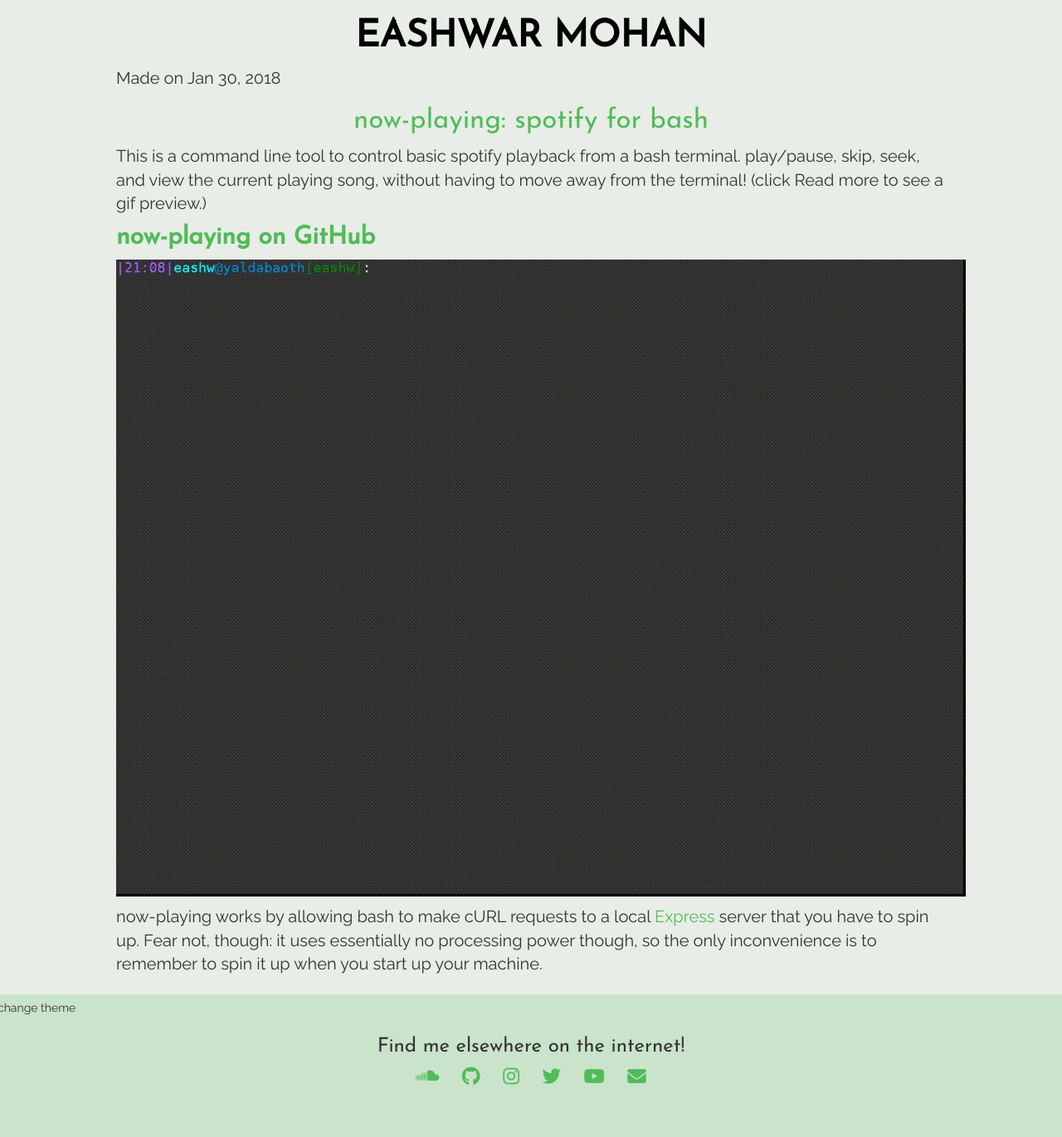
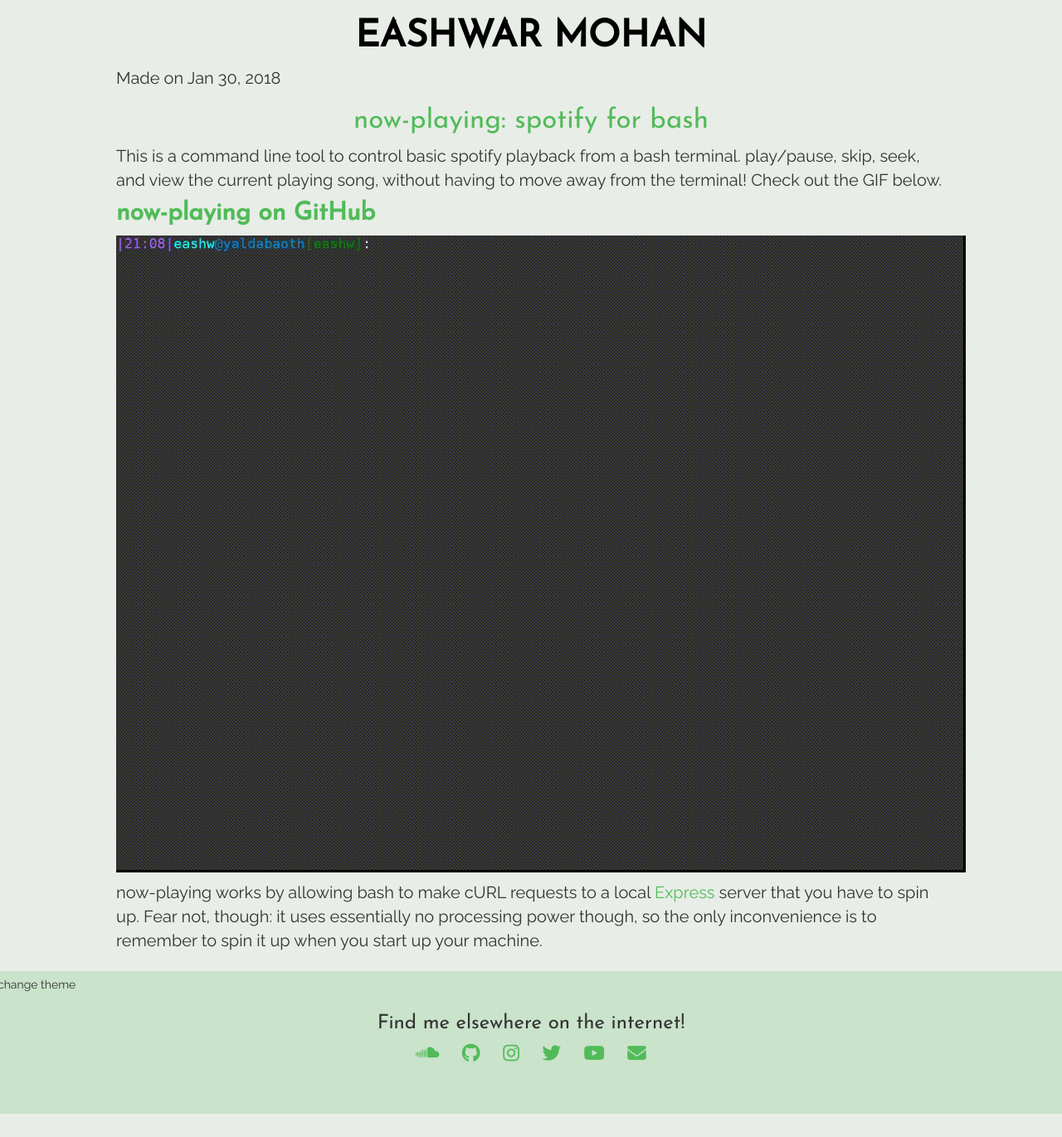
Before and after one commit to eashwar/eash.dev, a Jekyll site: the page built from _posts/2018-01-30-now-playing.md, in a window 1280 px wide. Shown: the whole page at 83% size. Built offline with Jekyll 4.4.1, drawn with Linux system fonts in a browser that asks for light colours; nearby versions of some CDN libraries; comment, search, counter and statistics services are not loaded; after the commit the page ends 1343 px from its top, so only the background shows below that.

Commit message:
Edit posts to not be self-aware about the "Read More" button

```diff
--- a/_posts/2018-01-30-now-playing.md
+++ b/_posts/2018-01-30-now-playing.md
@@ -1,11 +1,11 @@
 ---
-title: now-playing current
+title: now-playing computer
 layout: post
 ---
 Made on {{ page.date | date: "%b %-d, %Y" }}
 ## [now-playing: spotify for bash]({{page.url}})
 
-This is a command line tool to control basic spotify playback from a bash terminal. play/pause, skip, seek, and view the current playing song, without having to move away from the terminal! (click Read more to see a gif preview.)
+This is a command line tool to control basic spotify playback from a bash terminal. play/pause, skip, seek, and view the current playing song, without having to move away from the terminal! Check out the GIF below.
 
 <!--more-->
 
```
Also changed, not shown: _posts/2018-03-23-leitmotif-presentation.md (+1 -1 lines).
